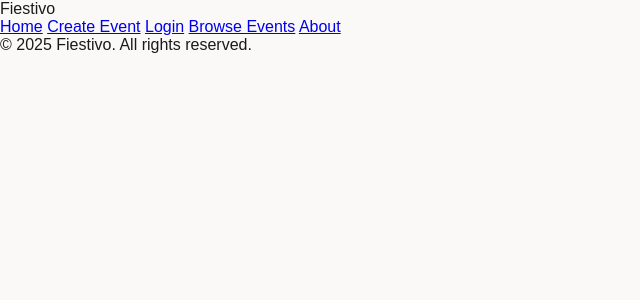
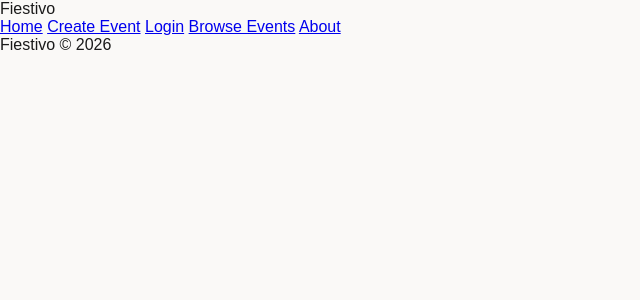
Before and after one commit to hasanshinnar/Fiestivo_Alpha, a Flask app: page / in a window 1280 px wide. Shown: the part 55-355 px from the top of the page, without its empty margins (0-640 px from the left). Run offline with Flask 3, Linux system fonts and the light colour scheme.

Commit message:
Refactor page blueprint: move routes to views.py and update base.html footer year

```diff
--- a/Fiestivo/blueprints/page/__init__.py
+++ b/Fiestivo/blueprints/page/__init__.py
@@ -1,5 +1,5 @@
 from flask import Flask
-from .routes import page
+from .views import page
 
 
 def create_app():
--- a/Fiestivo/blueprints/page/routes.py
+++ b/Fiestivo/blueprints/page/views.py
@@ -3,7 +3,7 @@ from .forms import EventForm
 import os
 
 # template_dir = os.path.abspath("Fiestivo/templates")
-page = Blueprint("page", __name__)
+page = Blueprint("page", __name__, template_folder="templates")
 
 
 @page.route("/")
--- a/Fiestivo/templates/base.html
+++ b/Fiestivo/templates/base.html
@@ -64,7 +64,7 @@
         <a href="/categories">Browse Events</a>
         <a href="/about">About</a>
       </div>
-      <p>© 2025 Fiestivo. All rights reserved.</p>
+      <p class="text-muted">Fiestivo &copy; 2026</p>
     </footer>
     {% endblock %}
   </body>
```
